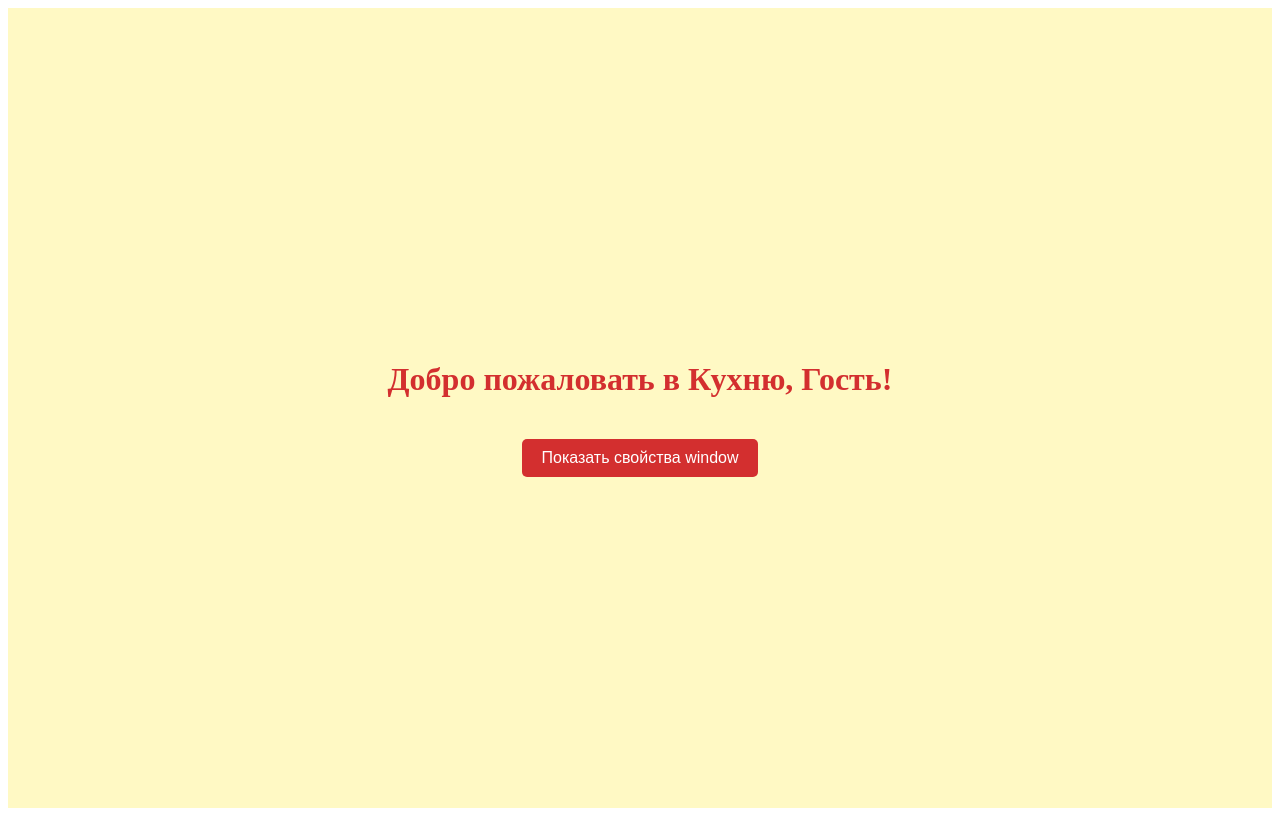
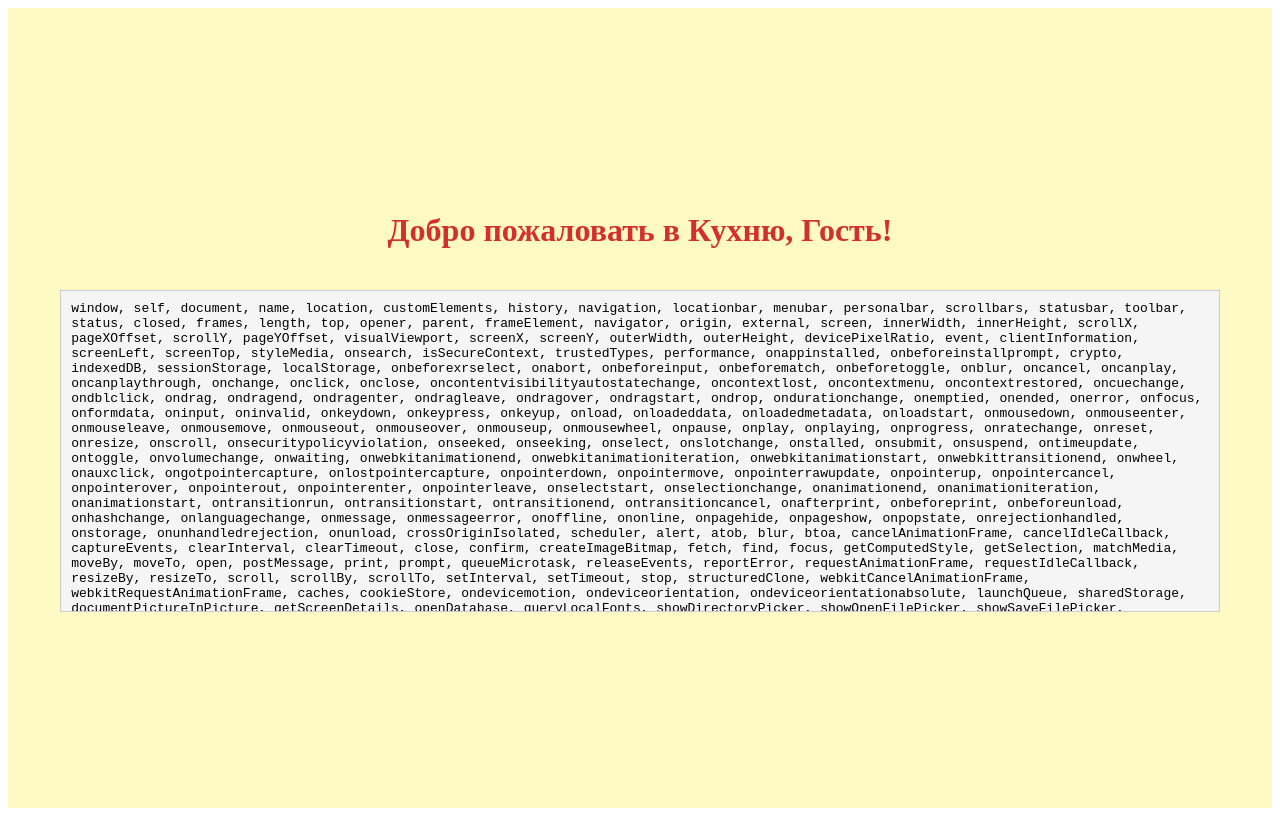
Before and after one commit to alexjun80/first_miniapp, a Nuxt app: page / in a window 1280 px wide. Built offline with nearby package versions, Linux system fonts and the light colour scheme.

Commit message:
Инфо об окне в окне

```diff
--- a/app.vue
+++ b/app.vue
@@ -1,38 +1,38 @@
 <template>
   <div class="container">
     <h1 class="welcome-text">Добро пожаловать в Кухню, {{ userName }}!</h1>
-    <button class="welcome-button" @click="showWindowProperties">Показать свойства window</button>
     <pre v-if="windowProperties">{{ windowProperties }}</pre>
   </div>
 </template>
 
 <script setup>
-import { ref } from 'vue';
+import { ref, onMounted } from 'vue';
 
 // Переменные для данных
 const userName = ref('Гость');
 const windowProperties = ref(null);
 
-// Функция для вывода всех свойств объекта window
-const showWindowProperties = () => {
+// Отображаем свойства объекта window сразу после загрузки
+onMounted(() => {
   try {
-    // Сериализуем объект window и сохраняем его свойства в формате JSON
-    const properties = Object.keys(window).reduce((acc, key) => {
-      acc[key] = window[key];
-      return acc;
-    }, {});
-    windowProperties.value = JSON.stringify(properties, null, 2);
+    // Собираем ключи объекта window
+    const properties = Object.keys(window).join(', ');
+    windowProperties.value = properties;
 
-    // Выводим свойства в консоль
+    // Логируем свойства в консоль
     console.log('Свойства объекта window:', properties);
 
-    // Также можно вывести всплывающее окно
-    alert('Свойства объекта window записаны в консоль.');
+    // Дополнительная диагностика для Telegram WebApp API
+    if (window.Telegram) {
+      console.log('Объект Telegram доступен:', window.Telegram);
+    } else {
+      console.error('Объект Telegram недоступен.');
+    }
   } catch (error) {
     console.error('Ошибка при получении свойств window:', error);
-    alert('Ошибка при получении свойств window.');
+    windowProperties.value = 'Ошибка при получении свойств window.';
   }
-};
+});
 </script>
 
 <style>
@@ -51,21 +51,6 @@ const showWindowProperties = () => {
   text-align: center;
 }
 
-.welcome-button {
-  margin-top: 20px;
-  padding: 10px 20px;
-  font-size: 1rem;
-  background-color: #d32f2f;
-  color: white;
-  border: none;
-  border-radius: 5px;
-  cursor: pointer;
-}
-
-.welcome-button:hover {
-  background-color: #b71c1c;
-}
-
 pre {
   margin-top: 20px;
   padding: 10px;
```
